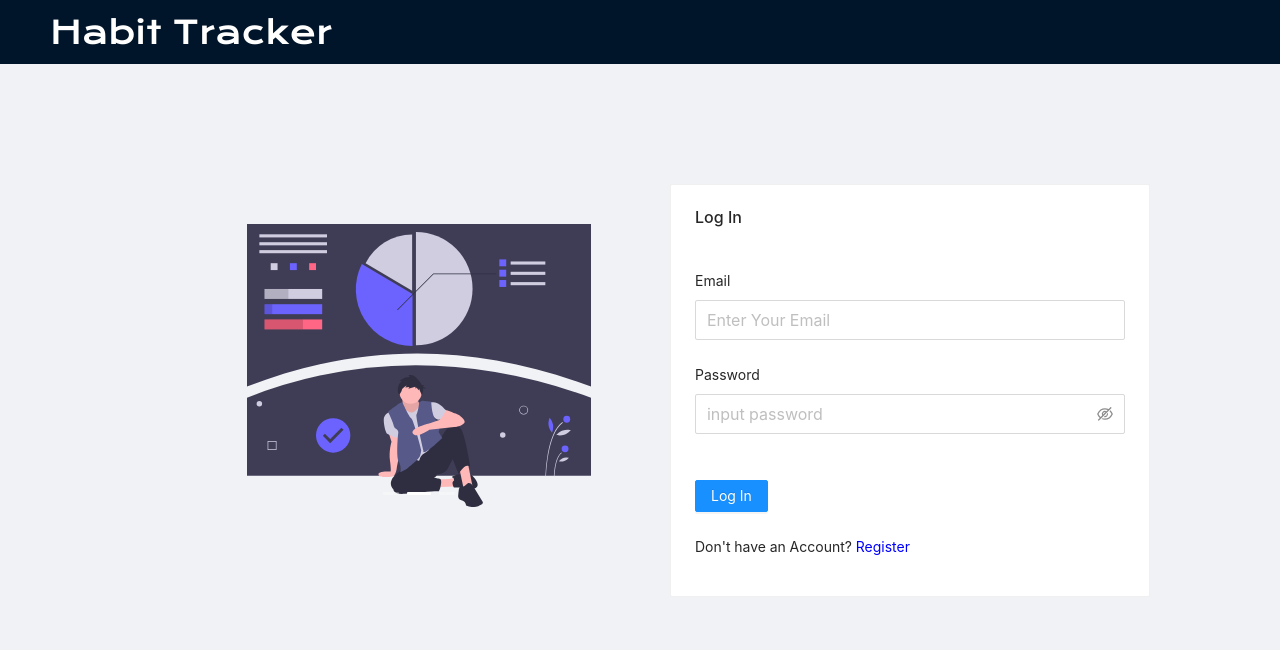
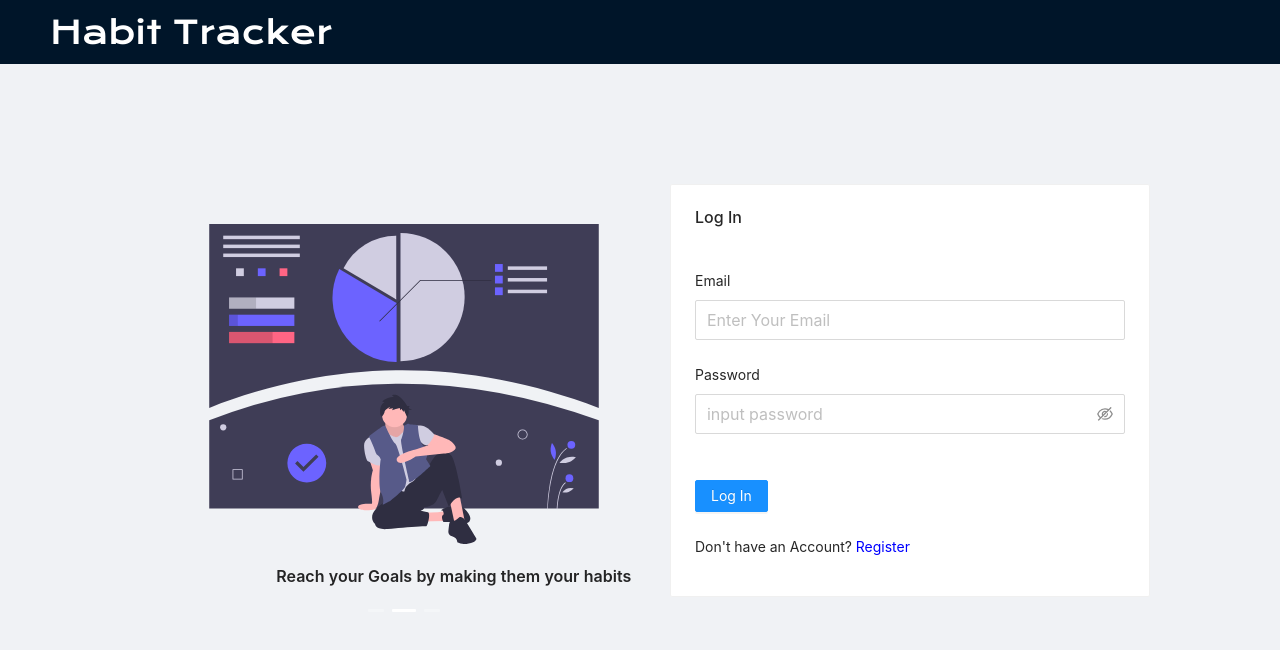
Before and after one commit to Prathik-Somanath/Habit-Tracker, a React (Create React App) app in the folder frontend/: page /login in a window 1280 px wide. Shown: the top 650 px of the page. Built offline with nearby package versions, Linux system fonts and the light colour scheme; no server answers.

Commit message:
made changes to login carousel and added captions for carousel images

```diff
--- a/frontend/src/components/Login.js
+++ b/frontend/src/components/Login.js
@@ -1,11 +1,12 @@
 import React from 'react';
 import { gql, useMutation, useLazyQuery } from '@apollo/client';
-import { Card, Input, Layout, Form, Button, Carousel, Row, Col, notification } from 'antd';
+import { Card, Input, Layout, Form, Button, Carousel, Row, Col, notification, Typography} from 'antd';
 import { useHistory } from 'react-router-dom';
 import { EyeInvisibleOutlined, EyeTwoTone } from '@ant-design/icons';
 import { StyleSheet, css } from 'aphrodite';
 import { store } from '../store';
 
+const { Title } = Typography;
 const { Header, Content } = Layout;
 const { Meta } = Card;
 
@@ -23,11 +24,20 @@ const styles = StyleSheet.create({
     },
     header: {
         marginBottom: '5vh'
+    },
+    carouselCard: {
+        height:'50vh',
+        width:'40vw',
+    },
+    textmargin:{
+        marginTop:'20px',
+        marginLeft:'10vw',
     }
 })
 
 const contentStyle = {
-    height: '25vh',
+    height: '40vh',
+    width: '40vw',
   };
 
 const headerStyle = {
@@ -39,10 +49,19 @@ const headerStyle = {
 //functional component for the image carousel on the login page.
 const HabitCarousel = () => {
     return (
-        <Carousel autoplay style={{marginTop: '20vh' }}>
-            <img alt="stepping up" src="SVG/stepup.svg" style={contentStyle} />
-            <img alt="goals" src="SVG/goals.svg" style={contentStyle} />
-            <img alt="target" src="SVG/target.svg" style={contentStyle} />
+        <Carousel autoplay style={{marginTop: '20vh', width:'40vw',height:'50vh'}}>
+            <div className={css(styles.carouselCard)}>
+                <img alt="stepping up" src="SVG/stepup.svg" style={contentStyle} />
+                <Title level={5} className={css(styles.textmargin)} >Step Up in life developing a healthy habit</Title>
+            </div>
+            <div className={css(styles.carouselCard)}>
+                <img alt="goals" src="SVG/goals.svg" style={contentStyle} />
+                <Title level={5} className={css(styles.textmargin)} >Reach your Goals by making them your habits</Title>
+            </div>
+            <div className={css(styles.carouselCard)}>
+                <img alt="target" src="SVG/target.svg" style={contentStyle} />
+                <Title level={5} className={css(styles.textmargin)} >Hit your targets by practising with Habit tracker</Title>
+            </div>
         </Carousel>
     )
 }
@@ -247,8 +266,8 @@ export default function Login() {
             </Header>
             <Content style={{ padding: '0 50px' }}>
                 <Row>
-                    <Col span={4} />
-                    <Col span={7} >
+                    <Col span={2} />
+                    <Col span={9} >
                         < HabitCarousel />
                     </Col>
                     <Col span={13} >
```
Also changed, not shown: 1 other file (tests, documents, lock files or other folders).
